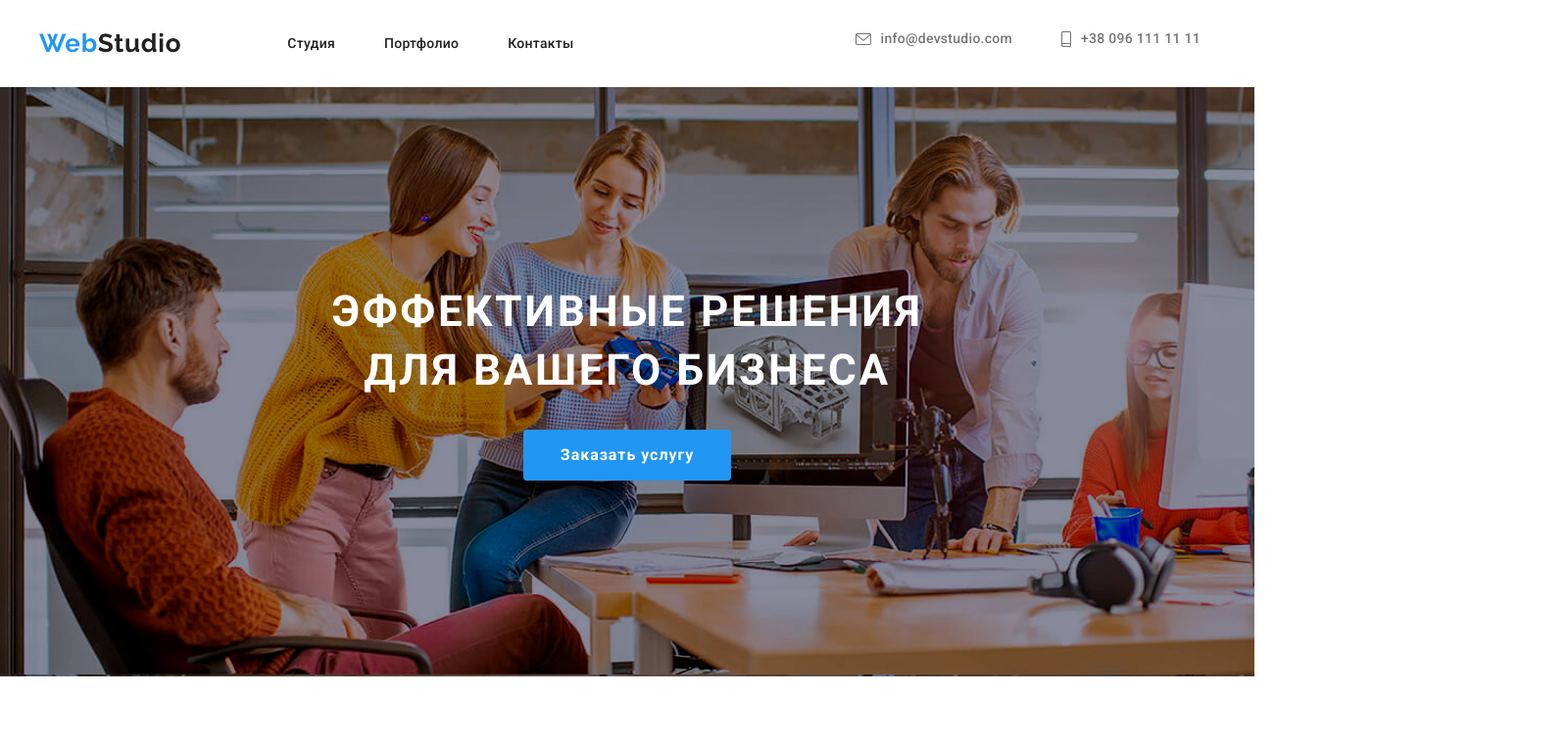
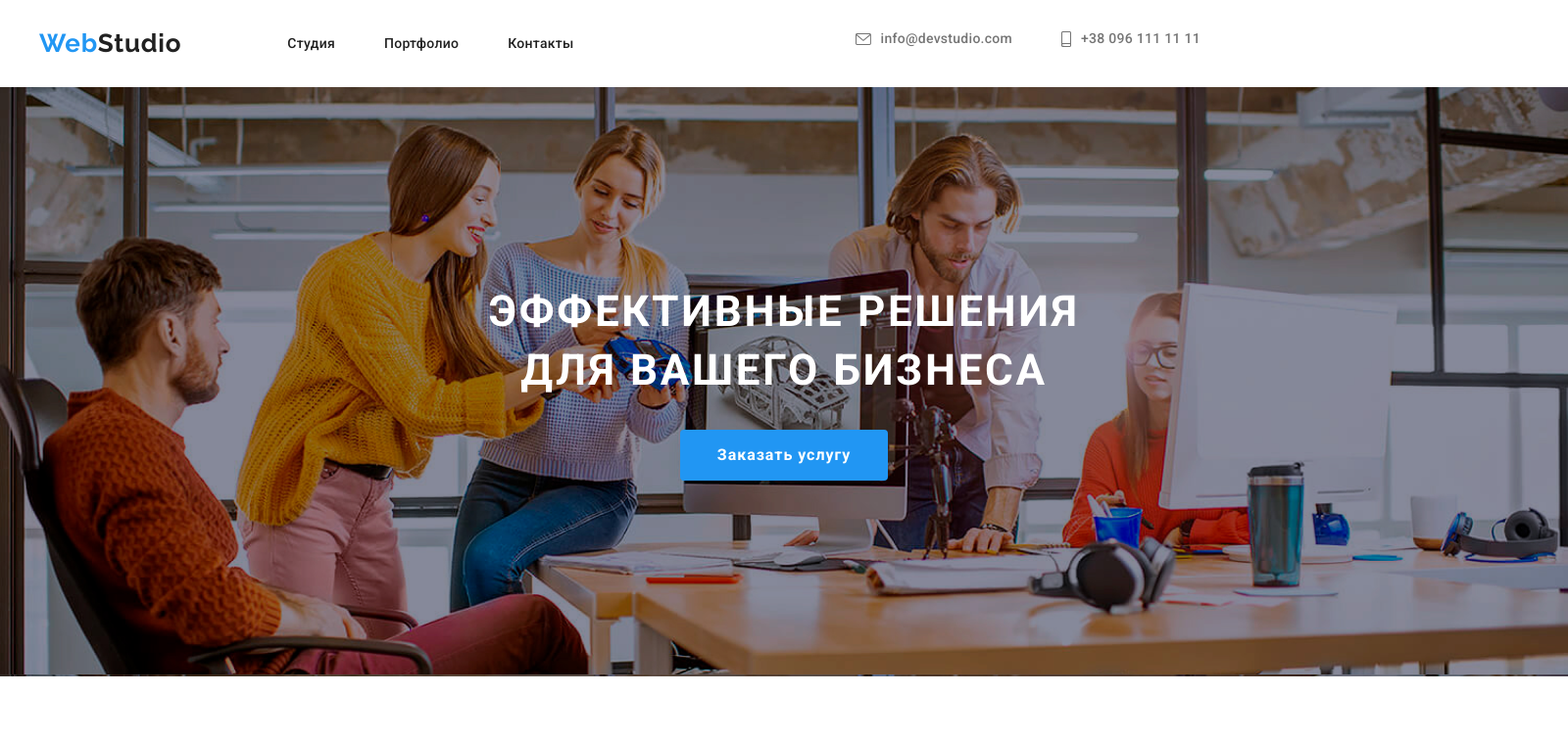
Before and after one commit to Iryna-smart/goit-markup-hw-04, a plain HTML site: page index.html in a window 1280 px wide. Shown: the top 756 px of the page at 98% size, 1600 px wide, since content can reach past the window. Drawn offline with nearby package versions, Linux system fonts and the light colour scheme.

Commit message:
убрать лишнее

```diff
--- a/css/style.css
+++ b/css/style.css
@@ -166,14 +166,9 @@ ul {
   fill: var(--accent-color);
  }
 
-/* .contact-icon:hover{ */
-  /* fill: currentColor; */
-/* } */
-
-
-
 /* -----------Hero------------ */
 .hero {
+  min-width: 1600px;
   background-image: url("../images/hero.png");
   linear-gradient (to right, rgba(47, 48, 58, 0.4),
   rgba(47, 48, 58, 0.4));
@@ -278,17 +273,6 @@ ul {
   color: var(--secondary-text-color);
 }
 
-
-
-
-
-
-
-
-
-
-
-
 /* --------Example----------- */
 
 .example-list {
@@ -377,6 +361,7 @@ ul {
 .team-social{
   display: flex;
 }
+
 .team-social-list{
   display: flex;
   justify-content: center;
```
